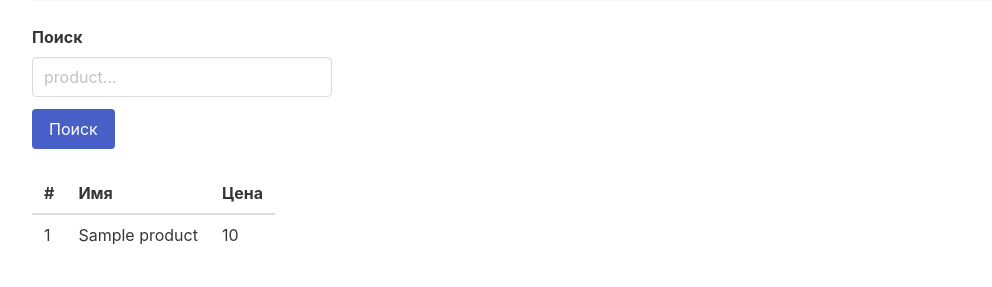
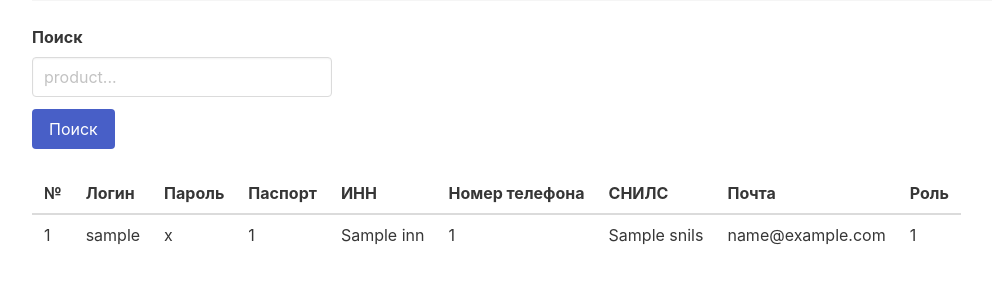
Before and after one commit to marl-ot/practice2023, a Python web app: template templates/sql_injection/search.html in a window 1280 px wide. Shown: the part 293-580 px from the top of the page, without its empty margins (80-1072 px from the left). Run offline with Jinja, Linux system fonts and the light colour scheme; the template is opened without the code that fills it: most values are stand-ins (such as "Sample title", 1, 10 or a date in 2020); some libraries are stand-ins or nearby versions.

Commit message:
update values in sql-injections htmls and connected forms for sql-injections to postgres db

```diff
--- a/templates/sql_injection/login.html
+++ b/templates/sql_injection/login.html
@@ -36,11 +36,11 @@
       </div>
       {% if logged == True %}
         <div class="notification is-success">
-          Login successful!
+          Успешный вход!
         </div>
       {% elif logged == False %}
         <div class="notification is-danger">
-          Invalid Credentials
+          Ошибка входа
         </div>
       {% elif logged == None %}
       {% endif %}
--- a/templates/sql_injection/search.html
+++ b/templates/sql_injection/search.html
@@ -31,17 +31,29 @@
     <table class="table is-striped">
       <thead>
         <tr>
-          <th>#</th>
-          <th>Имя</th>
-          <th>Цена</th>
+          <th>№</th>
+          <th>Логин</th>
+          <th>Пароль</th>
+          <th>Паспорт</th>
+          <th>ИНН</th>
+          <th>Номер телефона</th>
+          <th>СНИЛС</th>
+          <th>Почта</th>
+          <th>Роль</th>
         </tr>
       </thead>
       <tbody>
-        {% for product in products %}
+        {% for person in persons %}
           <tr>
-            <td>{{ product.id }}</td>
-            <td>{{ product.name }}</td>
-            <td>{{ product.price }}</td>
+            <td>{{ person.id }}</td>
+            <td>{{ person.login }}</td>
+            <td>{{ person.password }}</td>
+            <td>{{ person.passport_id }}</td>
+            <td>{{ person.inn }}</td>
+            <td>{{ person.phone_number }}</td>
+            <td>{{ person.snils }}</td>
+            <td>{{ person.email }}</td>
+            <td>{{ person.person_role_id }}</td>
           </tr>
         {% endfor %}
       </tbody>
```
